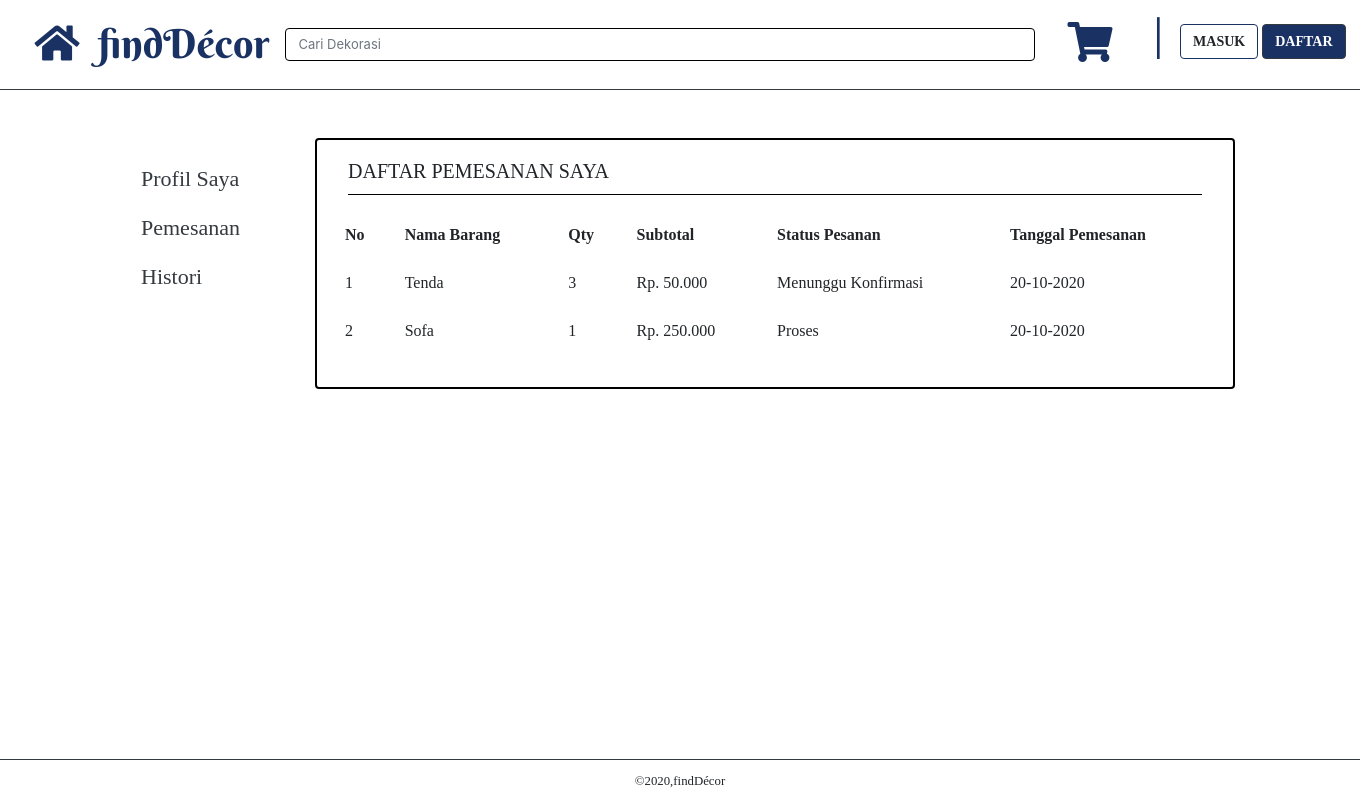
After one commit to winaartha/findDecor, a PHP site: page /pemesanancustomer.php in a window 1360 px wide. The commit adds this page. Run offline with PHP 8.4, Linux system fonts and the light colour scheme; some web fonts are replaced.

Commit message:
tambah pesanan, histori, sandi

```diff
--- a/finddecor/css/style.css
+++ b/finddecor/css/style.css
@@ -37,6 +37,7 @@
 
 .form-control {
     border-color: black;
+    color: black;
     font-size: 13px;
 }
 
--- /dev/null
+++ b/finddecor/pemesanancustomer.php
@@ -0,0 +1,98 @@
+<!DOCTYPE html>
+<html lang="en">
+
+<head>
+    <meta charset="UTF-8">
+    <meta name="viewport" content="width=device-width, initial-scale=1.0">
+
+    <?php include "template/headtags.html"; ?>
+
+    <title>Pemesanan Customer</title>
+</head>
+
+<body>
+    <!-- Navbar -->
+    <?php include "template/header.php"; ?>
+    <!-- NAVBAR END -->
+
+    <!-- CONTENT START -->
+    <section class="content mb-5">
+        <div class="container">
+            <div class="row ">
+                <div class="col-lg-2 mt-5">
+                    <div class="menu">
+                        <ul class="nav mt-3">
+                            <li class="nav-item">
+                                <a class="nav-link active text-dark" href="profil.php">Profil Saya</a>
+                            </li>
+                            <li class="nav-item">
+                                <a class="nav-link text-dark" href="pemesanancustomer.php">Pemesanan</a>
+                            </li>
+                            <li class="nav-item">
+                                <a class="nav-link text-dark" href="historicustomer.php">Histori</a>
+                            </li>
+                        </ul>
+                    </div>
+                </div>
+                <div class="col-lg-10">
+                    <div class="card mt-5 p-3 mb-5">
+                        <div class="container">
+                            <p class="font">DAFTAR PEMESANAN SAYA</p>
+                            <hr class="mt-n2">
+                            <div class="row">
+                                <div class="table-responsive">
+                                    <table class="table table-hover table-borderless">
+                                        <thead>
+                                            <tr>
+                                                <th scope="col">No</th>
+                                                <th scope="col">Nama Barang</th>
+                                                <th>Qty</th>
+                                                <th scope="col">Subtotal</th>
+                                                <th scope="col">Status Pesanan</th>
+                                                <th scope="col">Tanggal Pemesanan</th>
+                                            </tr>
+                                        </thead>
+                                        <tbody>
+                                            <tr>
+                                                <td>1</td>
+                                                <td>Tenda</td>
+                                                <td>3</td>
+                                                <td>Rp. 50.000</td>
+                                                <td>Menunggu Konfirmasi</td>
+                                                <td>20-10-2020</td>
+                                            </tr>
+                                            <tr>
+                                                <td>2</td>
+                                                <td>Sofa</td>
+                                                <td>1</td>
+                                                <td>Rp. 250.000</td>
+                                                <td>Proses</td>
+                                                <td>20-10-2020</td>
+                                            </tr>
+                                        </tbody>
+                                    </table>
+                                </div>
+                            </div>
+                        </div>
+                    </div>
+                </div>
+            </div>
+        </div>
+
+
+        <!-- CONTENT END -->
+
+        <!-- FOOTER -->
+        <div class="fixed-bottom text-center footer1 p-2 border-dark border-top bg-white">
+            <small class="text-black">&copy;2020,findDécor</small>
+        </div>
+
+    </section>
+    <!-- Footer END -->
+
+    <script src="https://code.jquery.com/jquery-3.5.1.slim.min.js" integrity="sha384-DfXdz2htPH0lsSSs5nCTpuj/zy4C+OGpamoFVy38MVBnE+IbbVYUew+OrCXaRkfj" crossorigin="anonymous"></script>
+    <script src="js/bootstrap.bundle.min.js" integrity="sha384-ho+j7jyWK8fNQe+A12Hb8AhRq26LrZ/JpcUGGOn+Y7RsweNrtN/tE3MoK7ZeZDyx" crossorigin="anonymous"></script>
+
+</body>
+
+</html>
--- a/finddecor/template/header.php
+++ b/finddecor/template/header.php
@@ -1,7 +1,7 @@
 <!-- Navbar -->
 <nav class="navbar navbar-expand-lg navbar-light sticky-top border-dark border-bottom">
-    <a class="navbar-brand" href="#"><i class="fas fa-fw fa-home ml-3"></i></a>
-    <a class="navbar-brand title" href="#">findDécor</a>
+    <a class="navbar-brand" href="index.php"><i class="fas fa-fw fa-home ml-3"></i></a>
+    <a class="navbar-brand title" href="index.php">findDécor</a>
     <button class="navbar-toggler" type="button" data-toggle="collapse" data-target="#navbarNavAltMarkup" aria-controls="navbarNavAltMarkup" aria-expanded="false" aria-label="Toggle navigation">
         <span class="navbar-toggler-icon"></span>
     </button>
@@ -10,7 +10,7 @@
             <form class="form-inline">
                 <input class="form-control mr-sm-2" type="search" placeholder="Cari Dekorasi">
             </form>
-            <a class="navbar-brand" href="#"><i class="fas fa-shopping-cart shop ml-4 mr-4"></i></a>
+            <a class="navbar-brand" href="pemesanancustomer.php"><i class="fas fa-shopping-cart shop ml-4 mr-4"></i></a>
             <p class="batas mr-3 mt-1">|</p>
             <a class="nav-item btn masuk mt-3 mr-1 font-weight-bold" href="#">MASUK</a>
             <a class="nav-item btn tombol mt-3 font-weight-bold border border-dark" href="#">DAFTAR</a>
```
Also changed, not shown: finddecor/historicustomer.php (added, +98 -0 lines), finddecor/index.php (+32 -0 lines), finddecor/profil.php (+9 -11 lines), finddecor/ubahsandicustomer.php (added, +86 -0 lines).
